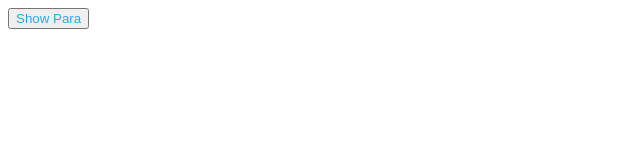
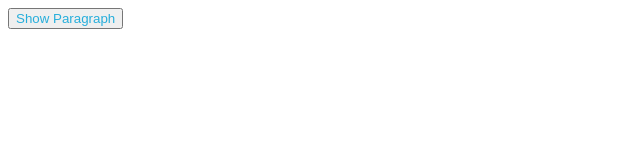
Before and after one commit to ashwani8418/React-Assignment---Button-Action-with-Functional-Component, a React app: page / in a window 1280 px wide. Shown: the top 160 px of the page, without its empty margins (0-640 px from the left). Built offline with nearby package versions, Linux system fonts and the light colour scheme.

Commit message:
updated btn

```diff
--- a/src/components/App.js
+++ b/src/components/App.js
@@ -5,7 +5,7 @@ function App() {
     const [showPara, setShowPara] = useState(false);
     return (
     <div id = "main" >
-            <button id = "click" onClick = {() => setShowPara(true) }> Show Para </button>
+           <button id="click" onClick={() => setShowPara(true)}>Show Paragraph</button>
             {showPara ? ( <p id = "para"> Hello, I 've learnt to use the full-stack evaluation tool. This makes me so happy</p>) : null}
     </div>
 );
```
